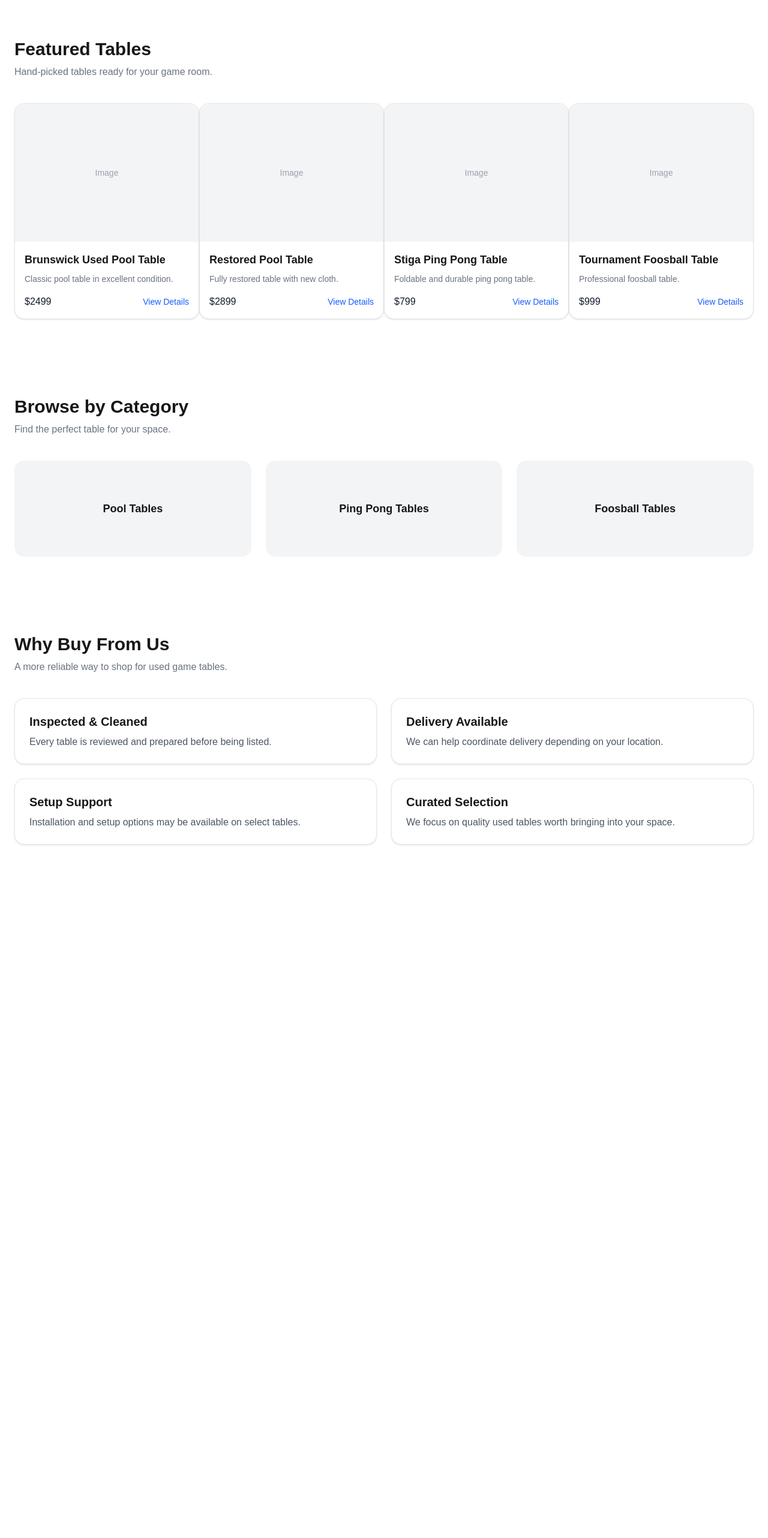
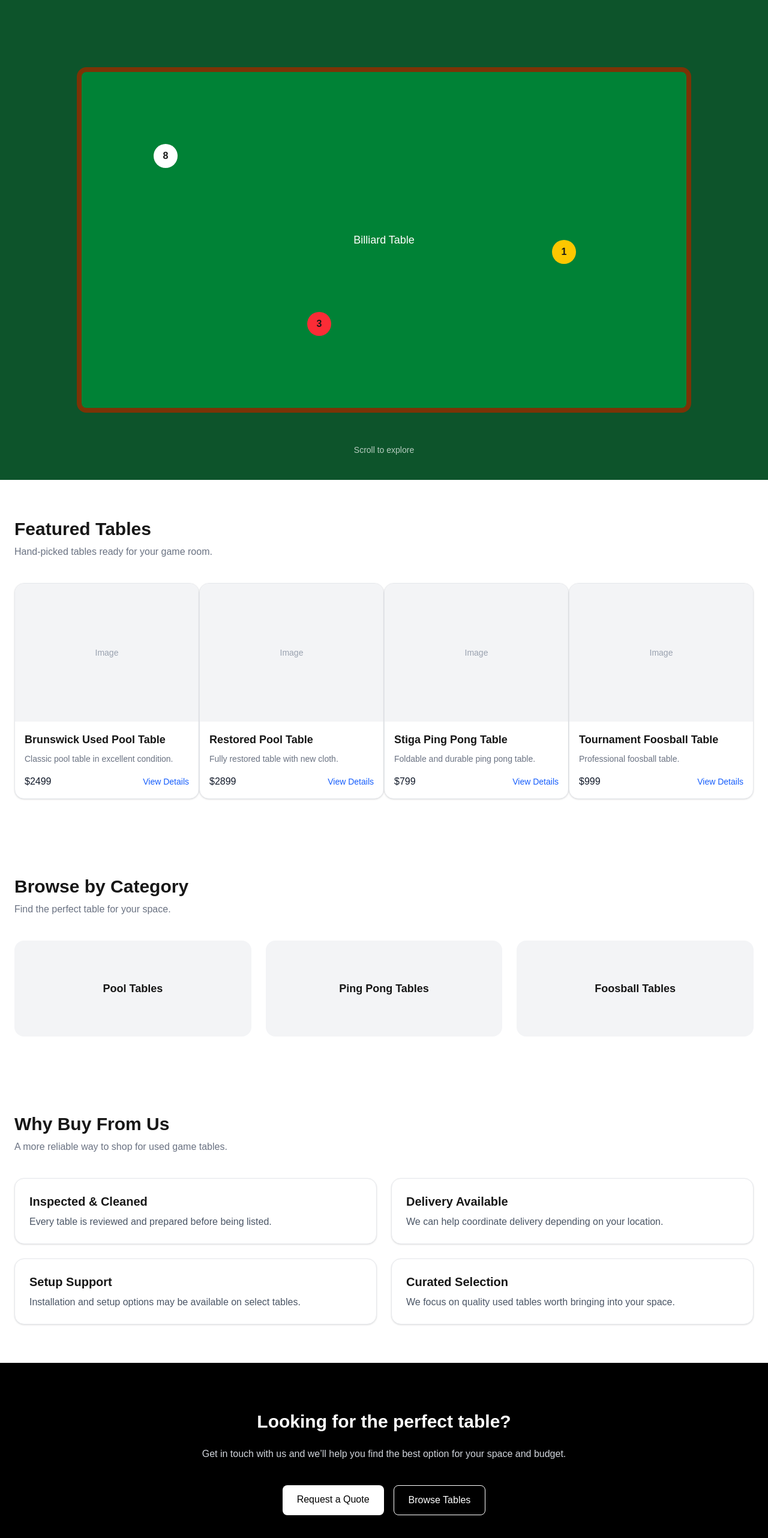
Before and after one commit to disc3110/used-tables-frontend, a Next.js app: page / in a window 1280 px wide. Shown: the top 2564 px of the page at 60% size. Before the commit the page ends 1472 px from the top, so only its background shows below. Built offline with nearby package versions, Linux system fonts and the light colour scheme.

Commit message:
Add base HeroSection with table and balls layout

```diff
--- a/src/app/page.tsx
+++ b/src/app/page.tsx
@@ -1,14 +1,17 @@
+import HeroSection from "@/components/sections/HeroSection";
 import FeaturedProductsSection from "@/components/sections/FeaturedProducts";
 import CategorySection from "@/components/sections/CategorySection";
 import WhyUsSection from "@/components/sections/WhyUsSection";
+import CTASection from "@/components/sections/CTASection";
 
 export default function HomePage() {
   return (
     <main>
-      {/* HERO irá aquí después */}
+      <HeroSection />
       <FeaturedProductsSection />
       <CategorySection />
       <WhyUsSection />
+      <CTASection />
     </main>
   );
 }
--- a/src/components/layout/Navbar.tsx
+++ b/src/components/layout/Navbar.tsx
@@ -2,15 +2,12 @@ import Link from "next/link";
 
 export default function Navbar() {
   return (
-    <nav className="w-full border-b border-gray-200 bg-white">
+    <nav className="fixed top-0 left-0 z-50 w-full border-b border-gray-200 bg-white/95 backdrop-blur">
       <div className="max-w-7xl mx-auto px-6 py-4 flex items-center justify-between">
-
-        {/* Logo */}
         <Link href="/" className="font-bold text-lg">
           Billiard Store
         </Link>
 
-        {/* Links */}
         <div className="hidden md:flex items-center gap-6">
           <Link href="/products" className="hover:underline">
             Shop
@@ -25,7 +22,6 @@ export default function Navbar() {
           </Link>
         </div>
 
-        {/* CTA */}
         <Link
           href="/contact"
           className="bg-black text-white px-4 py-2 rounded-lg text-sm"
--- a/src/components/layout/NavbarWrapper.tsx
+++ b/src/components/layout/NavbarWrapper.tsx
@@ -9,20 +9,16 @@ export default function NavbarWrapper() {
   const [visible, setVisible] = useState(false);
 
   useEffect(() => {
-    // Si NO es home → siempre visible
     if (pathname !== "/") {
       setVisible(true);
       return;
     }
 
     const handleScroll = () => {
-      if (window.scrollY > 200) {
-        setVisible(true);
-      } else {
-        setVisible(false);
-      }
+      setVisible(window.scrollY > 300);
     };
 
+    handleScroll();
     window.addEventListener("scroll", handleScroll);
 
     return () => window.removeEventListener("scroll", handleScroll);
--- a/src/components/sections/CTASection.tsx
+++ b/src/components/sections/CTASection.tsx
@@ -1,8 +1,35 @@
+import Link from "next/link";
+
 export default function CTASection() {
   return (
-    <section className="min-h-screen border-b border-black/10">
-      <div className="mx-auto flex min-h-screen max-w-7xl items-center justify-center px-6">
-        <p className="text-2xl font-semibold">CTA Section</p>
+    <section className="px-6 py-20 bg-black text-white">
+      <div className="max-w-4xl mx-auto text-center space-y-6">
+
+        <h2 className="text-3xl font-bold">
+          Looking for the perfect table?
+        </h2>
+
+        <p className="text-gray-300">
+          Get in touch with us and we’ll help you find the best option for your space and budget.
+        </p>
+
+        <div className="flex flex-col sm:flex-row justify-center gap-4 pt-4">
+
+          <Link
+            href="/contact"
+            className="bg-white text-black px-6 py-3 rounded-lg font-medium"
+          >
+            Request a Quote
+          </Link>
+
+          <Link
+            href="/products"
+            className="border border-white px-6 py-3 rounded-lg font-medium"
+          >
+            Browse Tables
+          </Link>
+
+        </div>
       </div>
     </section>
   );
--- a/src/components/sections/HeroSection.tsx
+++ b/src/components/sections/HeroSection.tsx
@@ -1,9 +1,38 @@
+"use client";
+
 export default function HeroSection() {
   return (
-    <section className="min-h-screen border-b border-black/10">
-      <div className="mx-auto flex min-h-screen max-w-7xl items-center justify-center px-6">
-        <p className="text-2xl font-semibold">Hero Section</p>
+    <section className="relative h-screen w-full overflow-hidden bg-green-900">
+
+      {/* Mesa (placeholder por ahora) */}
+      <div className="absolute inset-0 flex items-center justify-center">
+        <div className="w-[90%] max-w-5xl aspect-[16/9] bg-green-700 rounded-2xl border-8 border-amber-900 flex items-center justify-center">
+          <span className="text-white text-lg">Billiard Table</span>
+        </div>
       </div>
+
+      {/* Bolas (placeholder) */}
+      <div className="absolute inset-0 pointer-events-none">
+
+        <div className="absolute top-[30%] left-[20%] w-10 h-10 bg-white rounded-full flex items-center justify-center font-bold">
+          8
+        </div>
+
+        <div className="absolute top-[50%] right-[25%] w-10 h-10 bg-yellow-400 rounded-full flex items-center justify-center font-bold">
+          1
+        </div>
+
+        <div className="absolute bottom-[30%] left-[40%] w-10 h-10 bg-red-500 rounded-full flex items-center justify-center font-bold">
+          3
+        </div>
+
+      </div>
+
+      {/* Texto opcional */}
+      <div className="absolute bottom-10 w-full text-center text-white">
+        <p className="text-sm opacity-70">Scroll to explore</p>
+      </div>
+
     </section>
   );
 }
```
